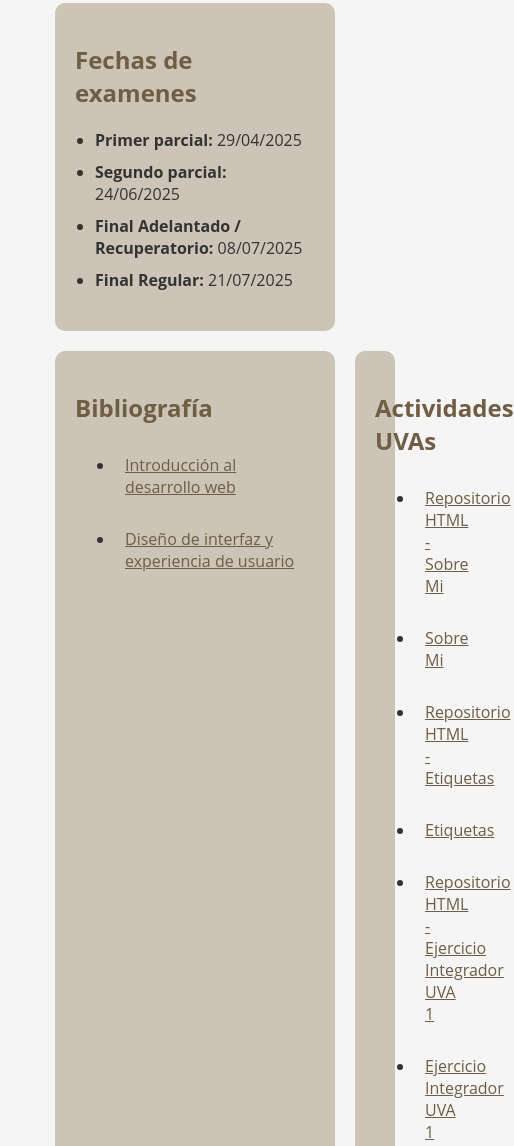
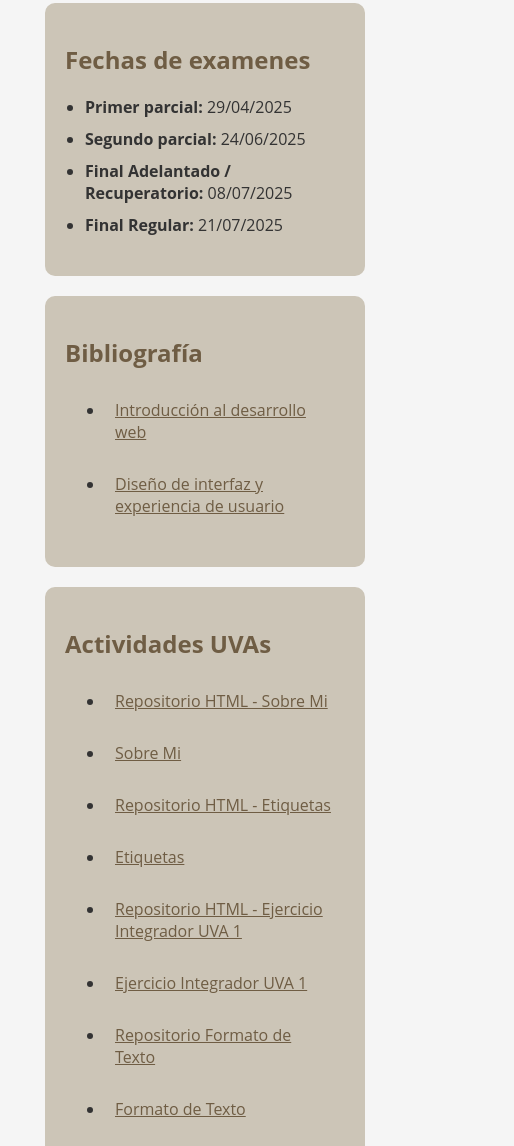
Before and after one commit to mercedesbr/desarrolloweb.io, a plain HTML site: page index.html in a window 390 px wide. Shown: the part 248-1394 px from the top of the page, 514 px wide, since content can reach past the window. Drawn offline with Linux system fonts and the light colour scheme.

Commit message:
fix responsive grid

```diff
--- a/desarrollostyle.css
+++ b/desarrollostyle.css
@@ -127,10 +127,9 @@ footer {
   margin-top: 40px;
 }
 
-@media (max-width: 768px) {
+@media (max-width: 600px) {
   .grid-container {
-    grid-template-columns: 10px 1fr 10px;
-    grid-template-rows: auto;
+    grid-template-columns: 1fr;
   }
 
   .primero,
@@ -140,9 +139,7 @@ footer {
     grid-column: 2 / 3;
     grid-row: auto;
   }
-  .tercero {
-    grid-area: auto;
-  }
+
   nav ul {
     flex-direction: column;
     align-items: center;
```
